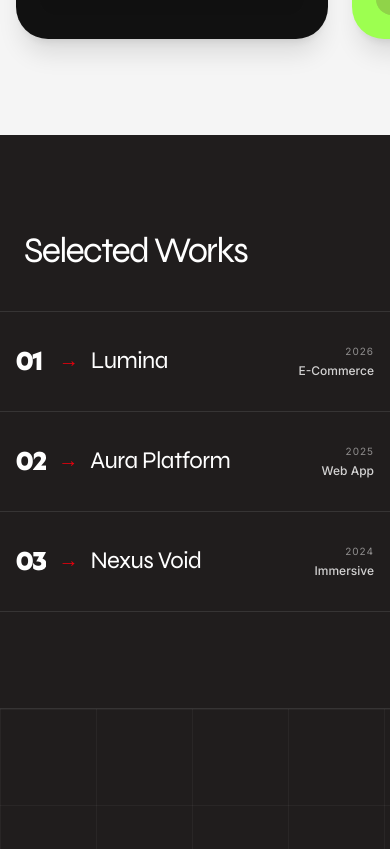
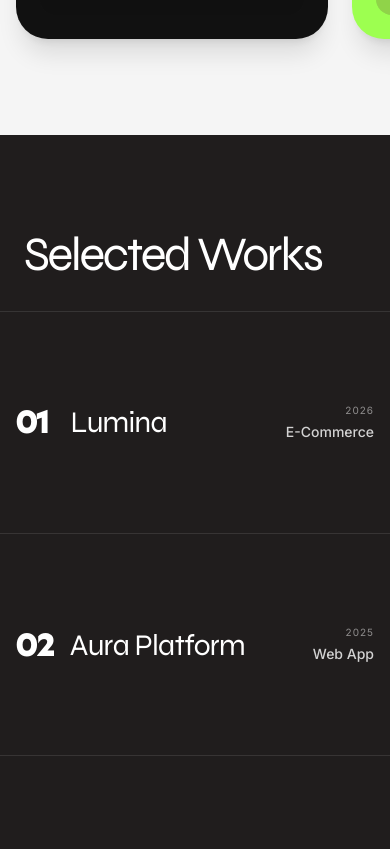
Before and after one commit to PrithwisK07/Portfolio-GUI, a Next.js app: page / in a window 390 px wide. Shown: the part 6048-6897 px from the top of the page. Built offline with nearby package versions, Linux system fonts and the light colour scheme; grey boxes are pictures that could not be loaded.

Commit message:
minor adjustments and fixes

```diff
--- a/src/components/Projects.tsx
+++ b/src/components/Projects.tsx
@@ -122,7 +122,6 @@ export default function Projects() {
   };
 
   const handleProjectEnter = (e: React.MouseEvent, project: Project, indexStr: string) => {
-    // DISABLE ON TOUCH DEVICES
     if (window.matchMedia("(hover: none)").matches) return;
     if (isModalOpen.current) return;
 
@@ -221,27 +220,25 @@ export default function Projects() {
 
     if (hoverImageRef.current) {
       if (isTouch) {
-        // MOBILE: Slide up like a native app drawer
         gsap.set(hoverImageRef.current, {
           opacity: 1,
           backgroundColor: project.color,
           left: "50vw",
-          top: "150vh", // Start below the screen
+          top: "150vh",
           width: "100vw",
           height: "100vh",
-          borderRadius: "2rem 2rem 0 0", // Rounded top corners
+          borderRadius: "2rem 2rem 0 0",
           scaleY: 1, scaleX: 1, rotationX: 0, rotationY: 0, rotationZ: 0
         });
 
         gsap.to(hoverImageRef.current, {
-          top: "50vh", // Centers it since transform is -50% -50%
-          borderRadius: "0", // Snap to full rectangle
+          top: "50vh",
+          borderRadius: "0",
           duration: 0.8,
           ease: "power4.inOut",
           zIndex: 90,
         });
       } else {
-        // DESKTOP: Expand from mouse cursor
         gsap.set(hoverImageRef.current, {
           opacity: 1,
           backgroundColor: project.color
@@ -319,7 +316,6 @@ export default function Projects() {
     const isTouch = window.matchMedia("(hover: none)").matches;
 
     gsap.to(hoverImageRef.current, {
-      // MOBILE: slide back down. DESKTOP: Shrink back to card size
       top: isTouch ? "150vh" : hoverImageRef.current?.style.top,
       width: isTouch ? "100vw" : "300px",
       height: isTouch ? "100vh" : "400px",
@@ -350,15 +346,16 @@ export default function Projects() {
 
   return (
     <>
-      <section id="work" className="py-24 md:py-32 bg-[#201D1D]">
-        <div className="px-6 md:px-12 mb-10 md:mb-16">
-          <h2 className="font-display text-4xl md:text-8xl tracking-tighter text-white">
+      {/* FIX: Removed bottom padding on mobile/tablet so the last row hits the absolute bottom cleanly */}
+      <section id="work" className="min-h-[100dvh] flex flex-col justify-start pt-24 pb-0 lg:py-32 bg-[#201D1D] relative z-10">
+        <div className="px-6 md:px-12 mb-8 md:mb-10 lg:mb-16 shrink-0">
+          <h2 className="font-display text-5xl md:text-7xl lg:text-8xl tracking-tighter text-white">
             Selected Works
           </h2>
         </div>
 
         <div
-          className="w-full flex flex-col border-t border-white/10"
+          className="w-full flex-1 flex flex-col border-t border-white/10"
           onMouseLeave={() => {
             handleProjectLeave();
           }}
@@ -387,12 +384,11 @@ export default function Projects() {
       >
         {hoveredData && (
           <>
-            <div className="absolute w-1/2 top-6 left-6 text-white font-brisa text-4xl md:text-7xl z-20 pointer-events-none hidden md:block">
+            <div className="absolute w-[80%] top-6 left-6 md:top-10 md:left-10 text-white font-brisa text-3xl md:text-5xl lg:text-7xl z-20 pointer-events-none block">
               {hoveredData.project.title}
             </div>
 
-            {/* The giant background numbers */}
-            <div className="absolute -bottom-8 -right-4 text-white/20 font-palma-heavy text-[12rem] font-bold z-0 leading-none pointer-events-none flex h-[1em] overflow-hidden hidden md:flex">
+            <div className="absolute -bottom-4 -right-2 md:-bottom-8 md:-right-4 text-white/20 font-palma-heavy text-[8rem] md:text-[10rem] lg:text-[12rem] font-bold z-0 leading-none pointer-events-none flex h-[1em] overflow-hidden">
               {hoveredData.indexStr.split('').map((char, i) => {
                 const dummy1 = (parseInt(char) + 3) % 10;
                 const dummy2 = (parseInt(char) + 7) % 10;
--- a/src/components/sub-components/Projects/ProjectItem.tsx
+++ b/src/components/sub-components/Projects/ProjectItem.tsx
@@ -14,7 +14,8 @@ interface ProjectItemProps {
 export default function ProjectItem({ project, indexStr, onEnter, onLeave, onMove, onClick }: ProjectItemProps) {
   return (
     <div
-      className="project-item group w-full py-8 md:py-12 px-4 md:px-12 flex justify-between items-center cursor-pointer-custom relative overflow-hidden active:bg-white/5 md:active:bg-transparent transition-colors"
+      // FIX: Changed 'md:flex-none' to 'lg:flex-none' so tablet AND mobile both dynamically stretch to fill the height
+      className="project-item group w-full flex-1 lg:flex-none py-6 md:py-8 lg:py-12 px-4 md:px-8 lg:px-12 flex justify-between items-center cursor-pointer-custom relative overflow-hidden active:bg-white/5 lg:active:bg-transparent transition-colors"
       onMouseEnter={(e) => {
         onEnter(e, project, indexStr);
       }}
@@ -24,20 +25,17 @@ export default function ProjectItem({ project, indexStr, onEnter, onLeave, onMov
       onMouseMove={(e) => onMove(e, project, indexStr, e.currentTarget.getBoundingClientRect())}
       onClick={() => onClick(project, indexStr)}
     >
-      {/* SHUTTER BACKGROUND (Desktop only via md:group-hover) */}
-      <div className="absolute bottom-0 left-0 w-full h-0 bg-white transition-all duration-700 ease-out hidden md:block md:group-hover:h-full z-0" />
+      <div className="absolute bottom-0 left-0 w-full h-0 bg-white transition-all duration-700 ease-out hidden lg:block lg:group-hover:h-full z-0" />
 
-      {/* LEFT CONTENT */}
-      <div className="flex items-center gap-3 md:gap-6 transition-transform duration-700 ease-out md:group-hover:translate-x-20 relative z-10">
+      <div className="flex items-center gap-4 md:gap-6 transition-transform duration-700 ease-out lg:group-hover:translate-x-20 relative z-10">
 
-        {/* SLOT MACHINE INDEX */}
-        <span className="font-palma-heavy text-2xl md:text-6xl inline-flex h-[1em] overflow-hidden leading-none relative z-10 tracking-tighter">
+        <span className="font-palma-heavy text-3xl md:text-5xl lg:text-6xl inline-flex h-[1em] overflow-hidden leading-none relative z-10 tracking-tighter">
           {indexStr.split('').map((char, i) => {
             const dummy = (parseInt(char) + 5) % 10;
             return (
               <span
                 key={i}
-                className="flex flex-col transition-transform duration-700 ease-out md:group-hover:-translate-y-[2em]"
+                className="flex flex-col transition-transform duration-700 ease-out lg:group-hover:-translate-y-[2em]"
                 style={{ transitionDelay: `${i * 75}ms` }}
               >
                 <span className="h-[1em] flex items-center text-white">{char}</span>
@@ -48,31 +46,23 @@ export default function ProjectItem({ project, indexStr, onEnter, onLeave, onMov
           })}
         </span>
 
-        {/* ARROW: Always visible on mobile, hover-only on desktop */}
-        <span className="opacity-100 translate-x-0 md:opacity-0 md:-translate-x-10 md:group-hover:opacity-100 md:group-hover:translate-x-0 font-display text-xl md:text-4xl text-red-600 transition-all duration-700 ease-out">
+        <span className="hidden lg:inline-block lg:opacity-0 lg:-translate-x-10 lg:group-hover:opacity-100 lg:group-hover:translate-x-0 font-display text-4xl text-red-600 transition-all duration-700 ease-out">
           →
         </span>
 
-        {/* TITLE */}
-        <h3 className="font-display text-2xl md:text-6xl tracking-tight pointer-events-none text-white md:group-hover:text-[#201D1D] transition-colors duration-700 ease-out">
+        <h3 className="font-display text-3xl md:text-5xl lg:text-6xl tracking-tight pointer-events-none text-white lg:group-hover:text-[#201D1D] transition-colors duration-700 ease-out">
           {project.title}
         </h3>
 
       </div>
 
-      {/* RIGHT CONTENT */}
-      <div className="text-right transition-transform duration-700 ease-out md:group-hover:-translate-x-12 pointer-events-none relative z-10 flex flex-col md:block">
-
-        {/* YEAR */}
-        <span className="block text-[10px] md:text-sm uppercase tracking-widest text-white/50 md:group-hover:text-[#201D1D]/70 transition-colors duration-700 ease-out mb-1 md:mb-0">
+      <div className="text-right transition-transform duration-700 ease-out lg:group-hover:-translate-x-12 pointer-events-none relative z-10 flex flex-col md:block">
+        <span className="block text-[10px] md:text-xs lg:text-sm uppercase tracking-widest text-white/50 lg:group-hover:text-[#201D1D]/70 transition-colors duration-700 ease-out mb-1 md:mb-0">
           {project.year}
         </span>
-
-        {/* CATEGORY */}
-        <span className="block text-xs md:text-base font-medium text-white/80 md:group-hover:text-[#201D1D] transition-colors duration-700 ease-out">
+        <span className="block text-sm md:text-base font-medium text-white/80 lg:group-hover:text-[#201D1D] transition-colors duration-700 ease-out">
           {project.category}
         </span>
-
       </div>
     </div>
   );
```
Also changed, not shown: src/components/sub-components/Projects/ProjectsModal.tsx (+34 -32 lines).
